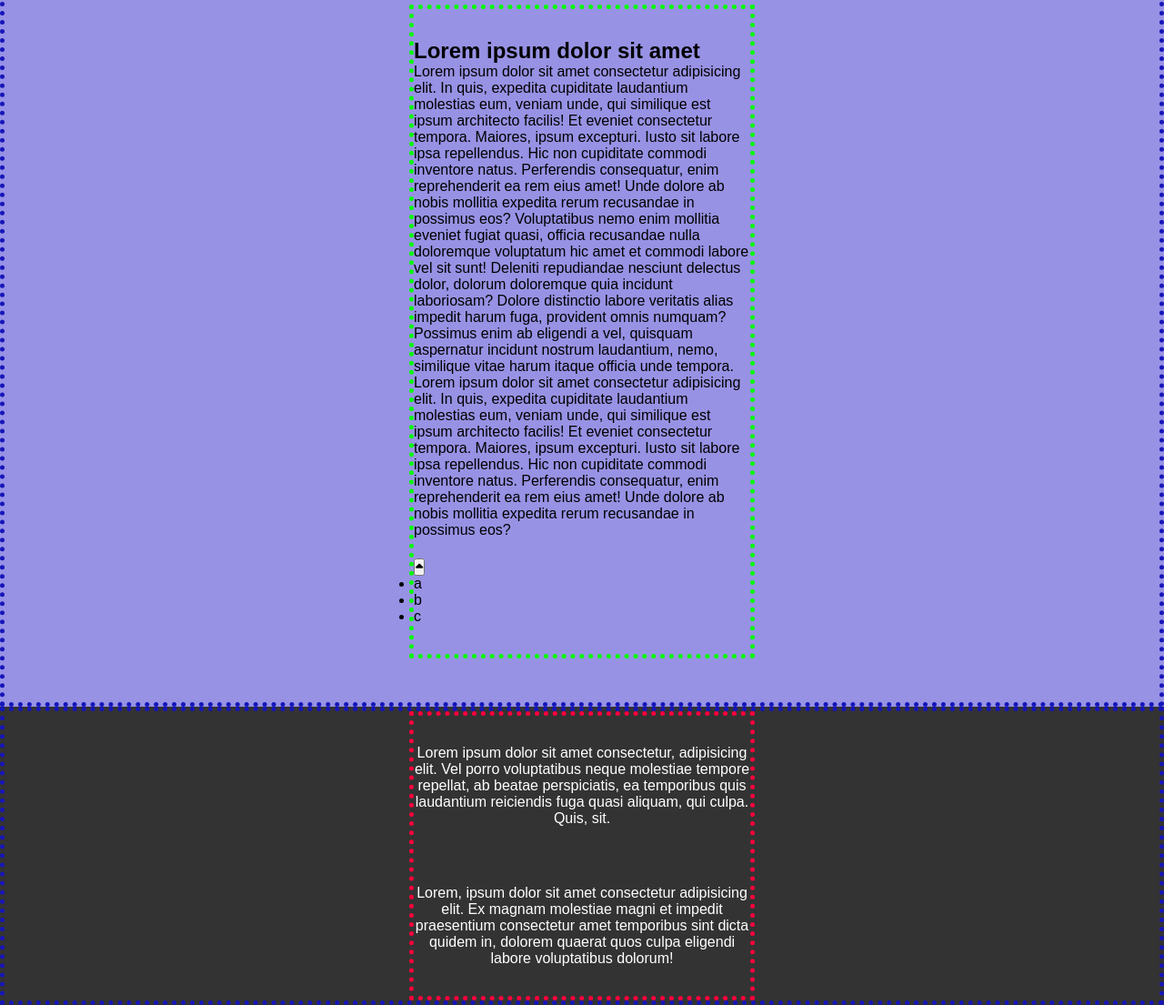
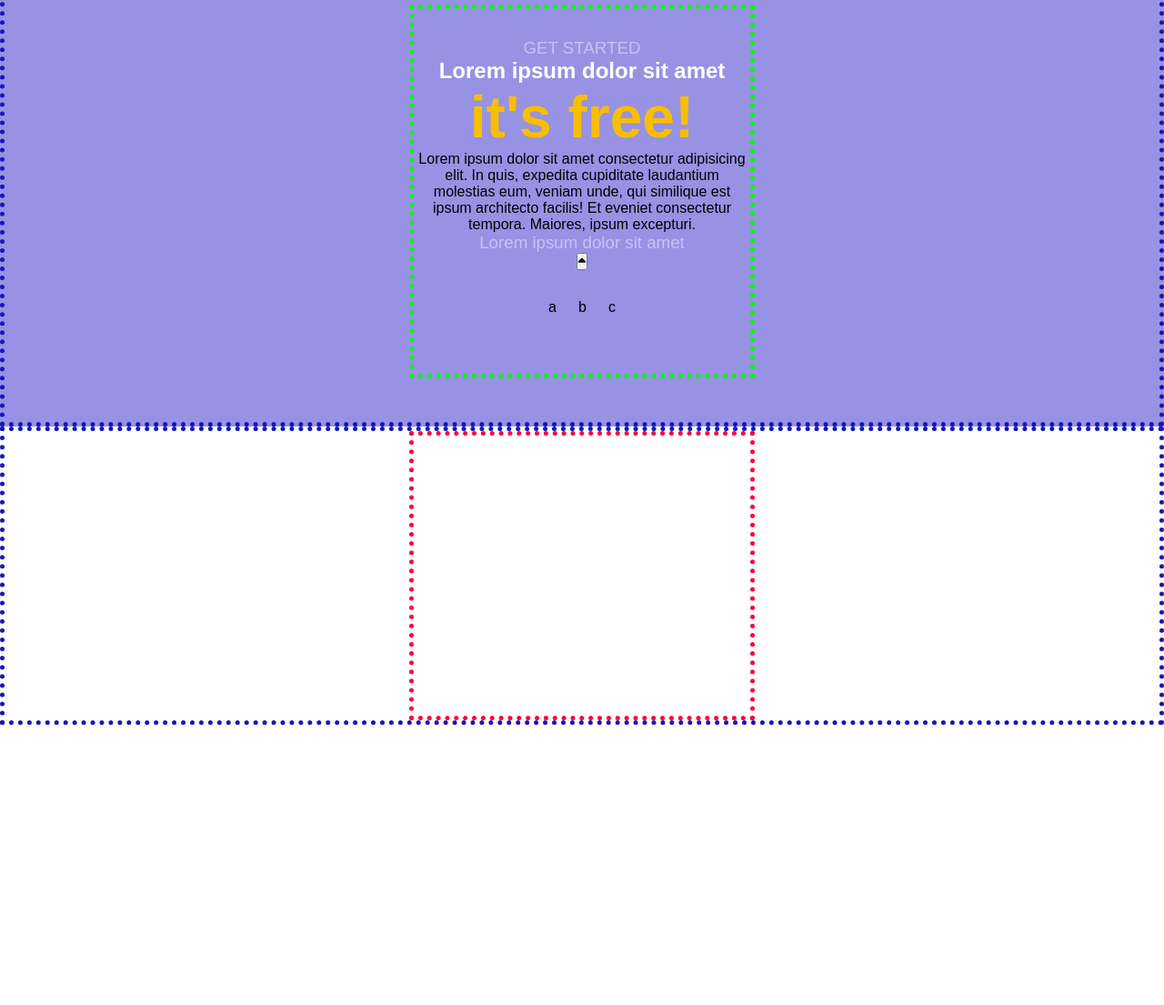
Before and after one commit to PietroFiori91/htmlcss-responsive-layout, a plain HTML site: page index.html in a window 1280 px wide. Shown: the part 6329-7434 px from the top of the page at 91% size. After the commit the page ends 7126 px from the top, so only its background shows below. Drawn offline with Linux system fonts and the light colour scheme.

Commit message:
aggiustamenti estetica section 6

```diff
--- a/css/style.css
+++ b/css/style.css
@@ -17,6 +17,7 @@ body {
   --primary-color: rgb(0, 132, 253);
   --primary-color-ligh: rgb(181, 221, 255);
   --secondary-color: rgb(151, 146, 228);
+  --secondary-color-light: rgb(199, 195, 248);
   --dark-color: rgb(51, 51, 51);
   --primary-gap: 2rem 0;
 }
@@ -203,11 +204,38 @@ nav i {
 h3 {
   color: var(--secondary-color);
 }
-/* section 5 */
+
+/* section 6 */
 /* -------------
 -------------
 ------------- */
+.section-6-col {
+  text-align: center;
+}
 
+.section-6 ul {
+  display: flex;
+  align-items: center;
+  justify-content: center;
+  gap: 1.5rem;
+  list-style: none;
+}
+
+.section-6 h3 {
+  color: var(--secondary-color-light);
+  font-weight: 100;
+}
+
+.section-6 h2 {
+  color: white;
+}
+
+.section-6 h1 {
+  color: rgb(248, 190, 0);
+  font-size: 4rem;
+}
+
+.section-6 ul
 /* FOOTER */
 /* -------------
 -------------
--- a/index.html
+++ b/index.html
@@ -272,37 +272,25 @@
         <!-- -------------
 -------------
 ------------- -->
-        <section class="full-bg border-1">
+        <section class="full-bg border-1 section-6">
             <div class="container-l border-3">
                 <div class="row">
-                    <div class="col section-5-col">
-
+                    <div class="col section-6-col">
+                        <h3>GET STARTED</h3>
                         <h2>Lorem ipsum dolor sit amet</h2>
+                        <h1>it's free!</h1>
                         <p>Lorem ipsum dolor sit amet consectetur adipisicing elit. In quis, expedita cupiditate
                             laudantium molestias eum, veniam unde, qui similique est ipsum architecto facilis! Et
-                            eveniet consectetur tempora. Maiores, ipsum excepturi.
-                            Iusto sit labore ipsa repellendus. Hic non cupiditate commodi inventore natus. Perferendis
-                            consequatur, enim reprehenderit ea rem eius amet! Unde dolore ab nobis mollitia expedita
-                            rerum recusandae in possimus eos?
-                            Voluptatibus nemo enim mollitia eveniet fugiat quasi, officia recusandae nulla doloremque
-                            voluptatum hic amet et commodi labore vel sit sunt! Deleniti repudiandae nesciunt delectus
-                            dolor, dolorum doloremque quia incidunt laboriosam?
-                            Dolore distinctio labore veritatis alias impedit harum fuga, provident omnis numquam?
-                            Possimus enim ab eligendi a vel, quisquam aspernatur incidunt nostrum laudantium, nemo,
-                            similique vitae harum itaque officia unde tempora.</p>
-                        <p>Lorem ipsum dolor sit amet consectetur adipisicing elit. In quis, expedita cupiditate
-                            laudantium molestias eum, veniam unde, qui similique est ipsum architecto facilis! Et
-                            eveniet consectetur tempora. Maiores, ipsum excepturi.
-                            Iusto sit labore ipsa repellendus. Hic non cupiditate commodi inventore natus. Perferendis
-                            consequatur, enim reprehenderit ea rem eius amet! Unde dolore ab nobis mollitia expedita
-                            rerum recusandae in possimus eos?</p>
+                            eveniet consectetur tempora. Maiores, ipsum excepturi.</p>
                         <h3>Lorem ipsum dolor sit amet</h3>
                         <button><i class="fa-solid fa-caret-up"></i></button>
-                        <ul>
-                            <li>a</li>
-                            <li>b</li>
-                            <li>c</li>
-                        </ul>
+                        <div class="col ul-col">
+                            <ul>
+                                <li>a</li>
+                                <li>b</li>
+                                <li>c</li>
+                            </ul>
+                        </div>
                     </div>
                 </div>
             </div>
```
